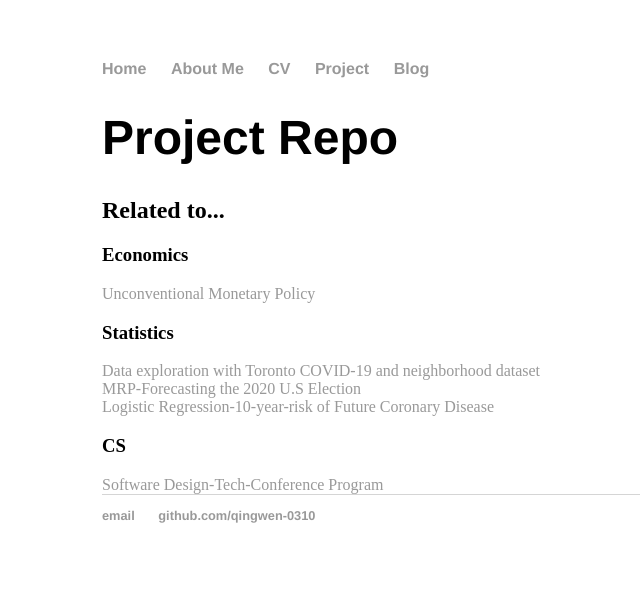
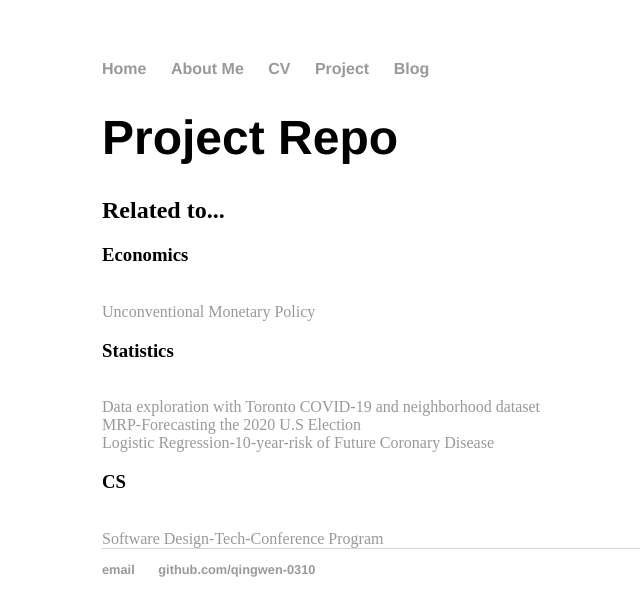
Before and after one commit to QingWen-0310/QingWen-0310.github.io, a Jekyll site: the page built from project/index.html, in a window 1280 px wide. Shown: the top 616 px of the page, without its empty margins (90-730 px from the left). Built offline with Jekyll 4.4.1, drawn with Linux system fonts in a browser that asks for light colours; Markdown is read by kramdown in place of the engine named in the settings.

```diff
--- a/project/index.html
+++ b/project/index.html
@@ -4,11 +4,11 @@ title: Project Repo
 ---
 	<h1>{{ page.title }}</h1>
 	<h2>Related to...</h2>
-	<h3>Economics</h3>
+	<h3>Economics</h3><br>
 <span><a href="https://github.com/QingWen-0310/unconventional-monetary-policy">Unconventional Monetary Policy</a><br>
-	<h3>Statistics</h3>
+	<h3>Statistics</h3><br>
 <span><a href="https://github.com/QingWen-0310/data-exploration">Data exploration with Toronto COVID-19 and neighborhood dataset</a><br>
 <span><a href="https://github.com/QingWen-0310/forecasting-US-election-2020">MRP-Forecasting the 2020 U.S Election</a><br>
 <span><a href="https://github.com/QingWen-0310/10-year-risk-of-future-coronary-disease">Logistic Regression-10-year-risk of Future Coronary Disease</a><br>
-	<h3>CS</h3>
+	<h3>CS</h3><br>
 <span><a href="https://github.com/QingWen-0310/tech-conference-program">Software Design-Tech-Conference Program</a><br>
```
